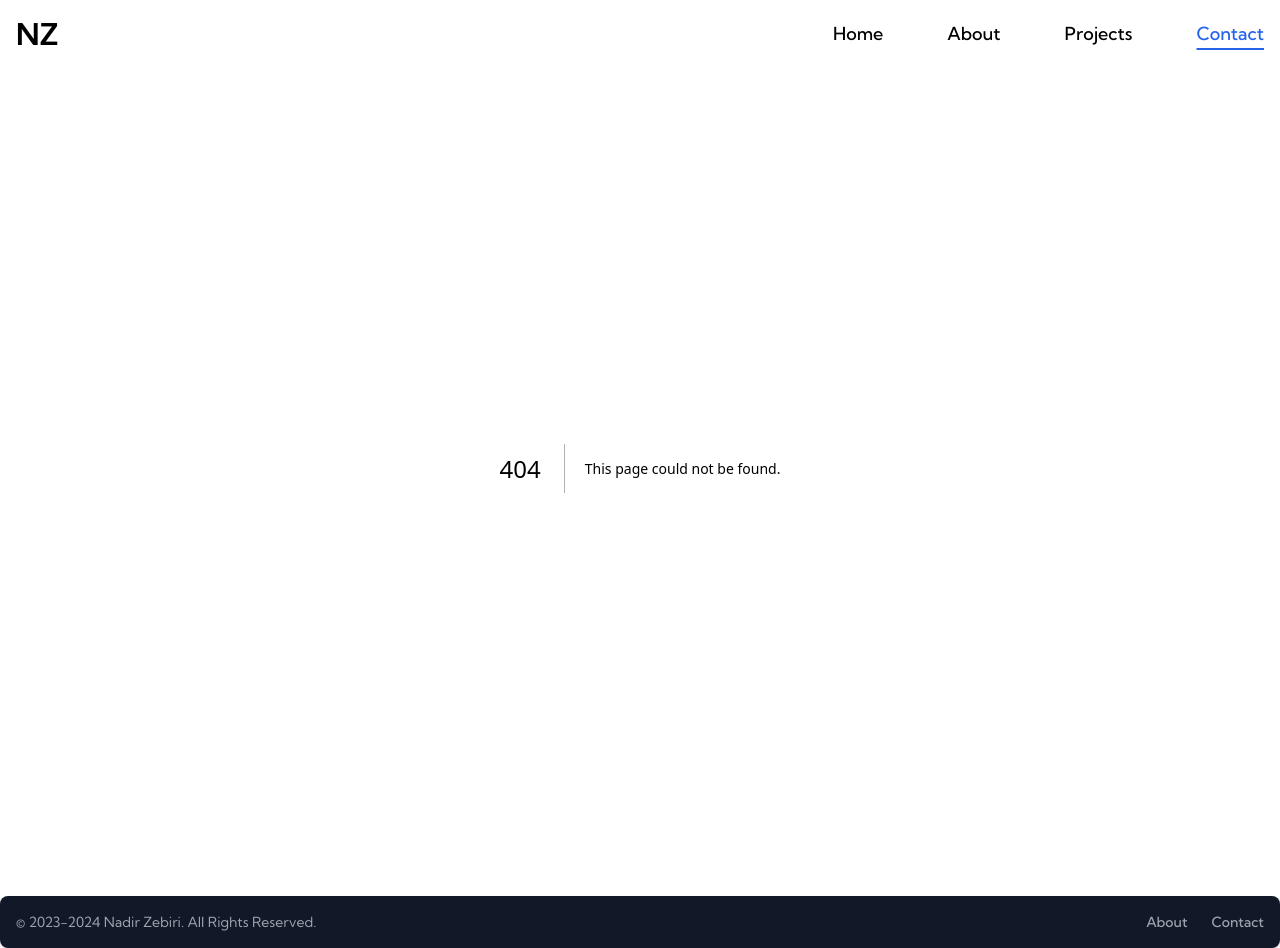
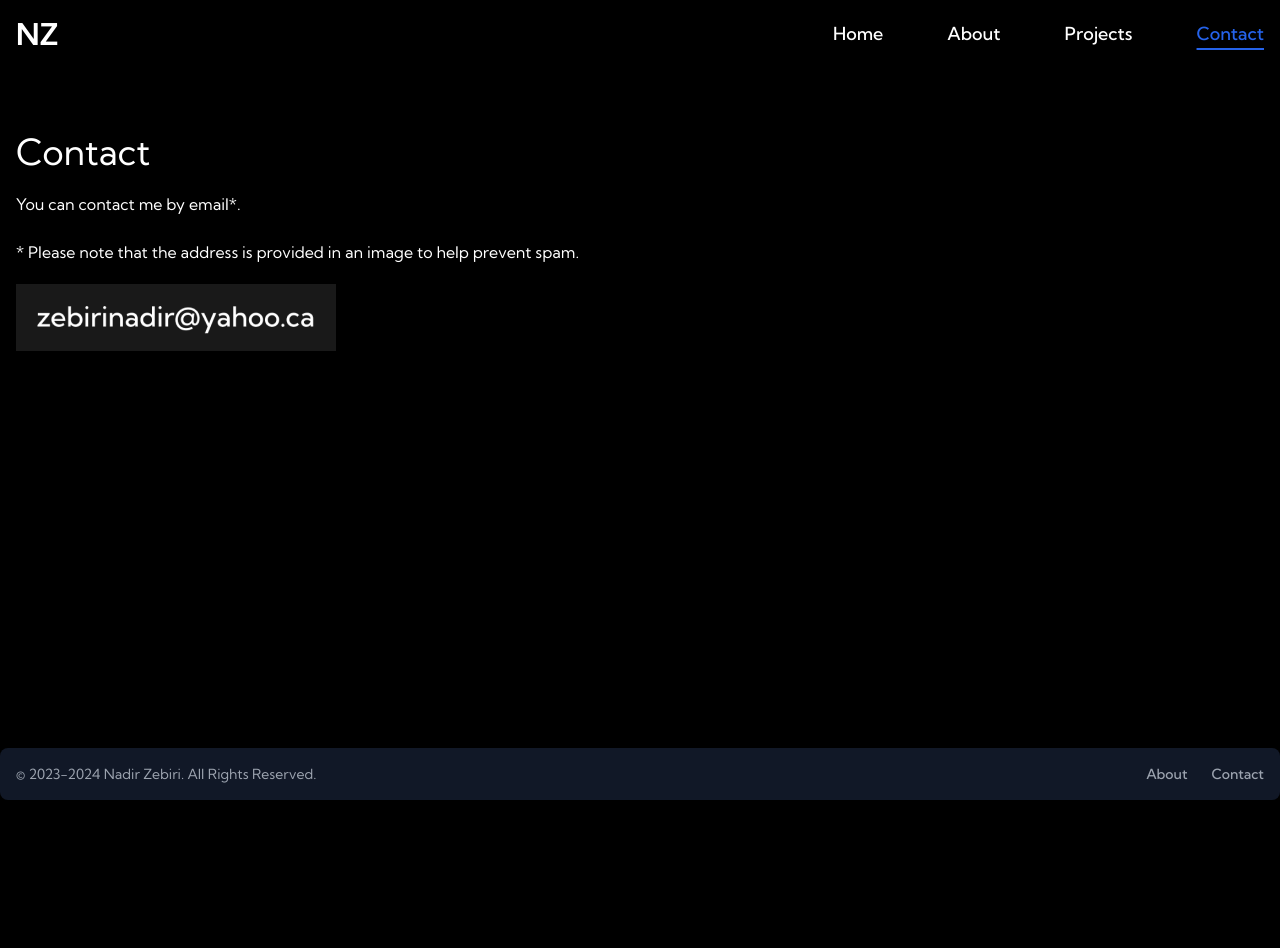
Before and after one commit to znadir/nz-portfolio, a Next.js app: page /contact in a window 1280 px wide. Before the commit this address had no page. After the commit the page ends 800 px from the top, so only its background shows below. Built offline with nearby package versions, Linux system fonts and the light colour scheme.

Commit message:
add contact page

```diff
--- a/src/app/about/page.tsx
+++ b/src/app/about/page.tsx
@@ -26,7 +26,7 @@ function LangCard({
 export default function About() {
 	return (
 		<>
-			<div className='max-w-screen-xl p-4 mx-auto pt-16'>
+			<div className='max-w-screen-xl p-4 mx-auto pt-16 w-full'>
 				<h1 className='text-4xl mb-5'>
 					Who I <span className='text-blue-600'>am</span>
 				</h1>
--- /dev/null
+++ b/src/app/contact/page.tsx
@@ -0,0 +1,16 @@
+import Image from "next/image";
+
+export default function Contact() {
+	return (
+		<>
+			<div className='max-w-screen-xl p-4 mx-auto pt-16 w-full'>
+				<h1 className='text-4xl mb-5'>Contact</h1>
+				<p className='text-base mb-5'>
+					You can contact me by email*. <br /> <br /> * Please note that the address is provided in
+					an image to help prevent spam.
+				</p>
+				<Image src='/protected-contact.png' width={320} height={67} alt='Contact' />
+			</div>
+		</>
+	);
+}
```
Also changed, not shown: public/protected-contact.png (added).
